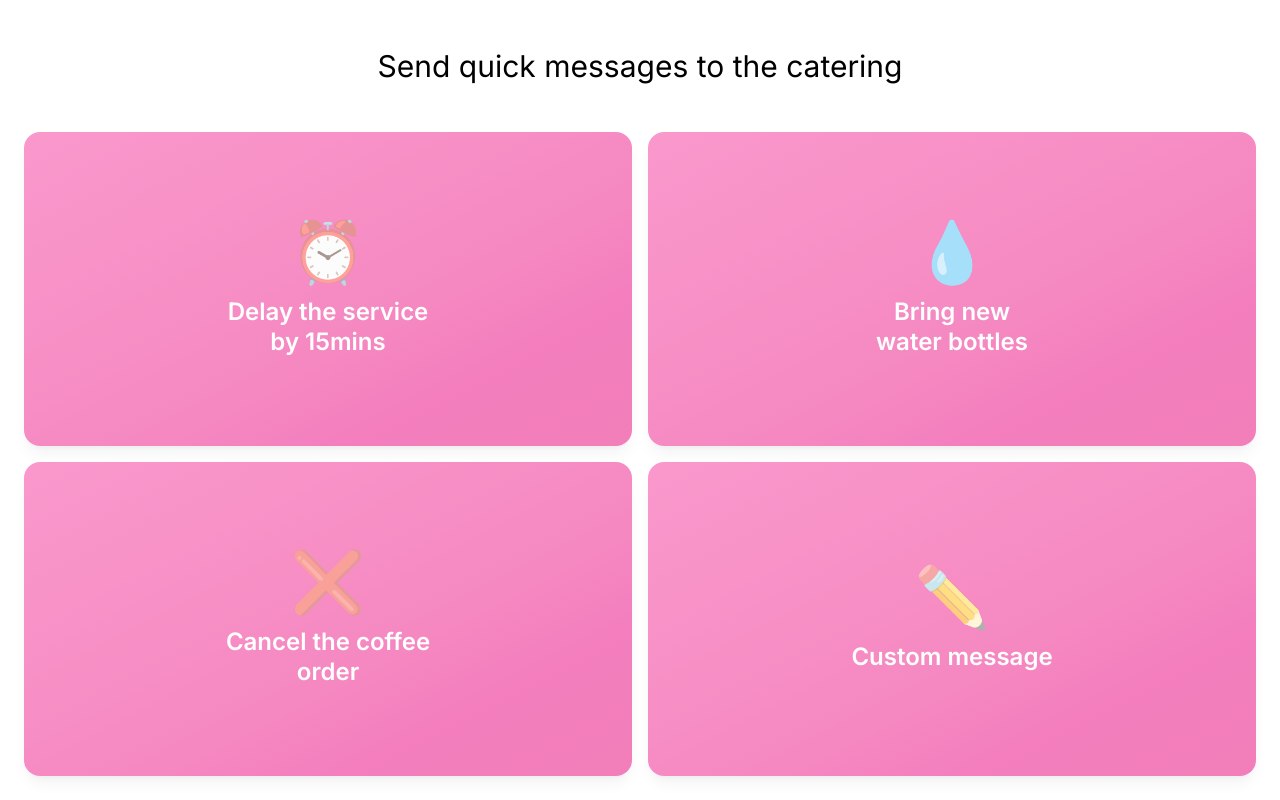
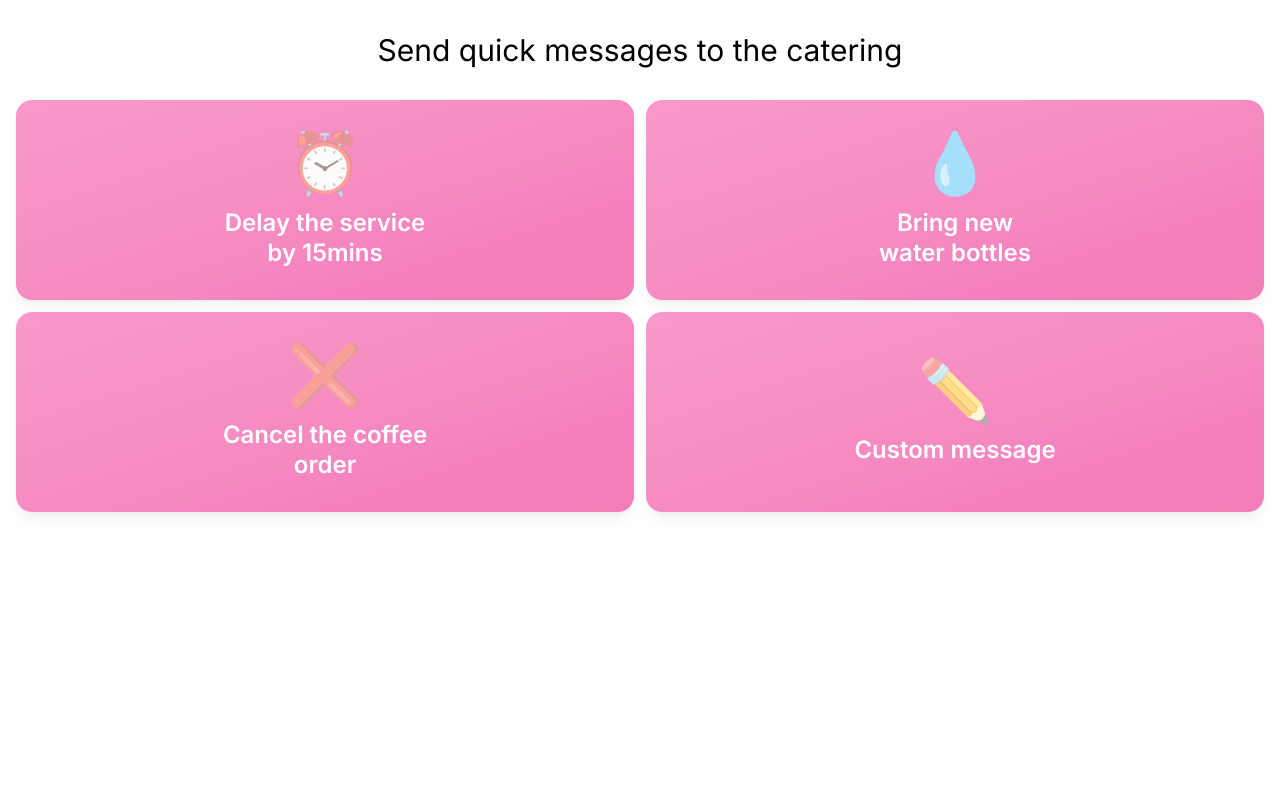
Before and after one commit to niravbeni/room-control, a Next.js app: page /dashboard-a in a window 1280 px wide. Built offline with nearby package versions, Linux system fonts and the light colour scheme; no server answers.

Commit message:
Fix iOS Safari bottom cutoff: Add safe area padding for iPad landscape/portrait modes

```diff
--- a/src/app/page.tsx
+++ b/src/app/page.tsx
@@ -7,58 +7,58 @@ import { Monitor, Tablet } from 'lucide-react';
 
 export default function HomePage() {
   return (
-    <div className="h-screen w-full bg-gradient-to-br from-purple-50 to-pink-50 p-6">
-      <div className="grid grid-cols-1 md:grid-cols-2 lg:grid-cols-4 h-full w-full gap-6">
+    <div className="min-h-screen w-full bg-gradient-to-br from-purple-50 to-pink-50 p-4 py-8 ipad-ultra-safe">
+      <div className="grid grid-cols-1 md:grid-cols-2 lg:grid-cols-4 min-h-[calc(100vh-8rem)] w-full gap-4">
 
         {/* Dashboard A */}
-        <Card className="h-full w-full rounded-2xl border-2 border-gray-200 hover:shadow-lg transition-shadow flex flex-col justify-center items-center p-6">
-          <div className="flex items-center justify-center mb-4">
+        <Card className="h-full w-full rounded-2xl border-2 border-gray-200 hover:shadow-lg transition-shadow flex flex-col justify-center items-center p-4">
+          <div className="flex items-center justify-center mb-3">
             <Monitor className="w-8 h-8 text-blue-600" />
           </div>
           <h3 className="text-xl font-semibold mb-2 text-center">Dashboard A</h3>
-          <p className="text-gray-600 mb-4 text-center">Room 139</p>
+          <p className="text-gray-600 mb-3 text-center">Room 139</p>
           <Link href="/dashboard-a">
             <Button className="w-full bg-blue-600 hover:bg-blue-700 cursor-pointer">
               Open Dashboard A
-            </Button>
+              </Button>
           </Link>
         </Card>
 
         {/* Dashboard B */}
-        <Card className="h-full w-full rounded-2xl border-2 border-gray-200 hover:shadow-lg transition-shadow flex flex-col justify-center items-center p-6">
-          <div className="flex items-center justify-center mb-4">
+        <Card className="h-full w-full rounded-2xl border-2 border-gray-200 hover:shadow-lg transition-shadow flex flex-col justify-center items-center p-4">
+          <div className="flex items-center justify-center mb-3">
             <Monitor className="w-8 h-8 text-orange-600" />
-          </div>
+            </div>
           <h3 className="text-xl font-semibold mb-2 text-center">Dashboard B</h3>
-          <p className="text-gray-600 mb-4 text-center">Room 143</p>
+          <p className="text-gray-600 mb-3 text-center">Room 143</p>
           <Link href="/dashboard-b">
             <Button className="w-full bg-orange-600 hover:bg-orange-700 cursor-pointer">
               Open Dashboard B
-            </Button>
+              </Button>
           </Link>
         </Card>
 
         {/* Dashboard C */}
-        <Card className="h-full w-full rounded-2xl border-2 border-gray-200 hover:shadow-lg transition-shadow flex flex-col justify-center items-center p-6">
-          <div className="flex items-center justify-center mb-4">
+        <Card className="h-full w-full rounded-2xl border-2 border-gray-200 hover:shadow-lg transition-shadow flex flex-col justify-center items-center p-4">
+          <div className="flex items-center justify-center mb-3">
             <Monitor className="w-8 h-8 text-green-600" />
           </div>
           <h3 className="text-xl font-semibold mb-2 text-center">Dashboard C</h3>
-          <p className="text-gray-600 mb-4 text-center">Room 150</p>
+          <p className="text-gray-600 mb-3 text-center">Room 150</p>
           <Link href="/dashboard-c">
             <Button className="w-full bg-green-600 hover:bg-green-700 cursor-pointer">
               Open Dashboard C
-            </Button>
+              </Button>
           </Link>
         </Card>
 
         {/* Catering Screen */}
-        <Card className="h-full w-full rounded-2xl border-2 border-gray-200 hover:shadow-lg transition-shadow flex flex-col justify-center items-center p-6">
-          <div className="flex items-center justify-center mb-4">
+        <Card className="h-full w-full rounded-2xl border-2 border-gray-200 hover:shadow-lg transition-shadow flex flex-col justify-center items-center p-4">
+          <div className="flex items-center justify-center mb-3">
             <Tablet className="w-8 h-8 text-pink-600" />
           </div>
           <h3 className="text-xl font-semibold mb-2 text-center">Catering Screen</h3>
-          <p className="text-gray-600 mb-4 text-center">Control Hub</p>
+          <p className="text-gray-600 mb-3 text-center">Control Hub</p>
           <Link href="/catering">
             <Button className="w-full bg-pink-600 hover:bg-pink-700 cursor-pointer">
               Open Catering Screen
--- a/src/components/CateringScreen.tsx
+++ b/src/components/CateringScreen.tsx
@@ -89,7 +89,7 @@ export const CateringScreen: React.FC = () => {
   const hasRoomCMessages = getMessageCount('dashboard-c') > 0;
 
   return (
-    <div className="h-screen w-full flex flex-col">
+    <div className="min-h-screen w-full flex flex-col ipad-ultra-safe">
       {/* Map Section - Top area (White background) */}
       <div className="min-h-[400px] bg-white flex flex-col items-center justify-center relative p-6">
         {/* Connection Status Indicator - Bottom right */}
--- a/src/components/DashboardScreen.tsx
+++ b/src/components/DashboardScreen.tsx
@@ -146,21 +146,21 @@ export const DashboardScreen: React.FC<DashboardScreenProps> = ({ roomNumber, ro
   };
 
   return (
-    <div className="h-screen w-full bg-white flex flex-col">
+    <div className="min-h-screen w-full bg-white flex flex-col ipad-ultra-safe">
       {/* Header */}
-      <div className="pt-12 pb-6 px-6 text-center flex-shrink-0">
+      <div className="pt-8 pb-4 px-6 text-center flex-shrink-0">
         <h1 className="text-3xl font-normal text-black">
           Send quick messages to the catering
         </h1>
       </div>
 
       {/* Message Buttons Container - Full remaining height */}
-      <div className="flex-1 p-6">
-        <div className="h-full">
-          <div className="grid grid-cols-2 gap-4 h-full">
+      <div className="flex-1 p-4">
+        <div className="h-full min-h-[calc(100vh-14rem)]">
+          <div className="grid grid-cols-2 gap-3 h-full">
 
             {/* Delay Service Button */}
-            <div className="relative h-full">
+            <div className="relative h-full min-h-[200px]">
               <button
                 className={getButtonClasses('delay')}
                 onClick={() => handleButtonClick('delay')}
@@ -175,7 +175,7 @@ export const DashboardScreen: React.FC<DashboardScreenProps> = ({ roomNumber, ro
             </div>
 
             {/* Water Bottles Button */}
-            <div className="relative h-full">
+            <div className="relative h-full min-h-[200px]">
               <button
                 className={getButtonClasses('water')}
                 onClick={() => handleButtonClick('water')}
@@ -190,7 +190,7 @@ export const DashboardScreen: React.FC<DashboardScreenProps> = ({ roomNumber, ro
             </div>
 
             {/* Cancel Coffee Button */}
-            <div className="relative h-full">
+            <div className="relative h-full min-h-[200px]">
               <button
                 className={getButtonClasses('cancel')}
                 onClick={() => handleButtonClick('cancel')}
@@ -205,7 +205,7 @@ export const DashboardScreen: React.FC<DashboardScreenProps> = ({ roomNumber, ro
             </div>
 
             {/* Custom Message Button */}
-            <div className="relative h-full">
+            <div className="relative h-full min-h-[200px]">
               {showCustomInput ? (
                 <div className="w-full h-full bg-gradient-to-br from-pink-500 to-pink-600 rounded-2xl p-6 flex flex-col items-center justify-center gap-4">
                   <span className="text-5xl">✏️</span>
```
Also changed, not shown: src/app/catering/page.tsx (line endings or trailing spaces), src/app/dashboard-a/page.tsx (line endings or trailing spaces), src/app/dashboard-b/page.tsx (line endings or trailing spaces), src/app/dashboard-c/page.tsx (line endings or trailing spaces).
